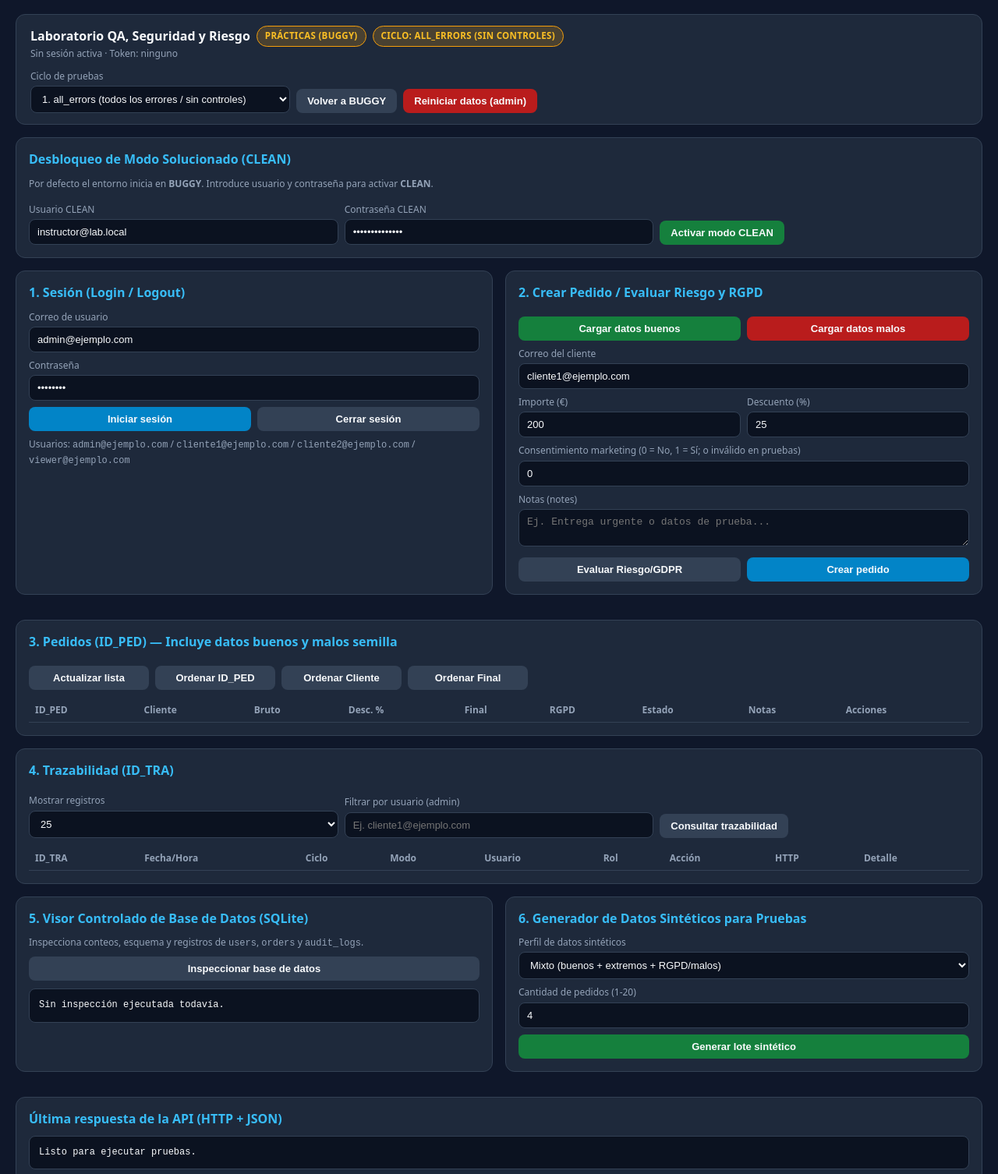
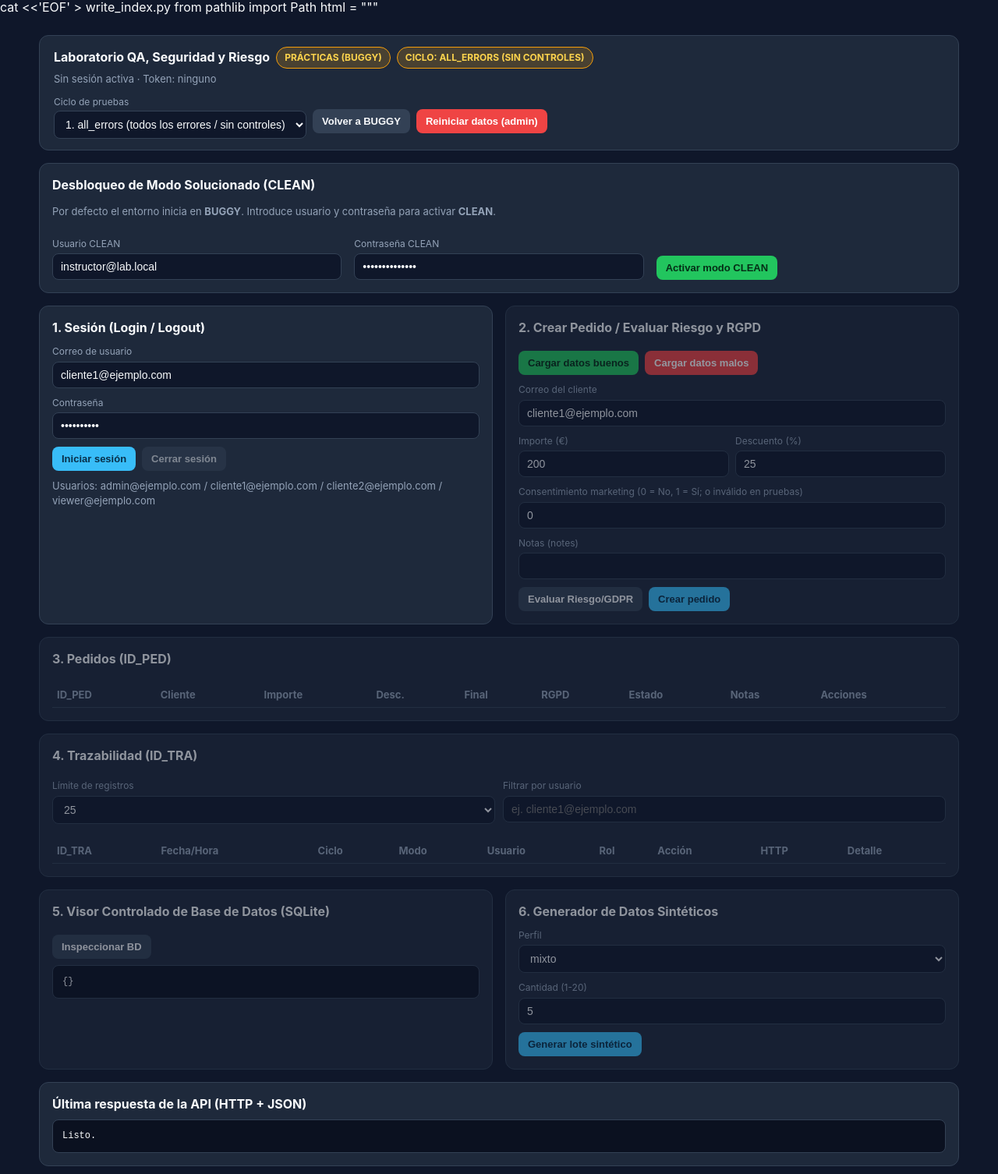
Before and after one commit to jggv2000/lab-qa-risk, a plain HTML site: page backend-python/static/index.html in a window 1280 px wide. Shown: the part 2-1508 px from the top of the page at 78% size. Drawn offline with Linux system fonts and the light colour scheme.

Commit message:
Update index.html

```diff
--- a/backend-python/static/index.html
+++ b/backend-python/static/index.html
@@ -1,85 +1,184 @@
-<!DOCTYPE html>
+cat <<'EOF' > write_index.py
+from pathlib import Path
+
+html = """<!doctype html>
 <html lang="es">
 <head>
-  <meta charset="UTF-8" />
-  <meta name="viewport" content="width=device-width, initial-scale=1.0" />
-  <title>Laboratorio QA, Seguridad y Riesgo — 3 Ciclos / Visor BD / Sintéticos</title>
+  <meta charset="utf-8" />
+  <meta name="viewport" content="width=device-width, initial-scale=1" />
+  <title>Laboratorio QA, Seguridad y Riesgo</title>
   <style>
     :root {
-      --bg: #0f172a; --card: #1e293b; --card-2: #0b1220;
-      --text: #f8fafc; --muted: #94a3b8; --border: #334155;
+      --bg: #0f172a;
+      --card: #1e293b;
+      --muted: #94a3b8;
+      --text: #f8fafc;
       --accent: #38bdf8;
+      --ok: #22c55e;
+      --warn: #f59e0b;
+      --err: #ef4444;
+      --border: #334155;
     }
-    * { box-sizing: border-box; }
     body {
-      margin: 0; font-family: system-ui, -apple-system, Segoe UI, Roboto, sans-serif;
-      background: var(--bg); color: var(--text); padding: 20px; line-height: 1.45;
+      margin: 0;
+      font-family: Inter, system-ui, -apple-system, sans-serif;
+      background: var(--bg);
+      color: var(--text);
+      line-height: 1.45;
     }
-    .container { max-width: 1260px; margin: 0 auto; }
-    .topbar {
-      display: flex; flex-wrap: wrap; justify-content: space-between; align-items: center;
-      gap: 12px; background: var(--card); border: 1px solid var(--border);
-      border-radius: 12px; padding: 14px 18px; margin-bottom: 16px;
+    .wrap {
+      max-width: 1180px;
+      margin: 24px auto;
+      padding: 0 16px 48px;
+    }
+    .top-bar {
+      display: flex;
+      flex-wrap: wrap;
+      justify-content: space-between;
+      align-items: center;
+      gap: 12px;
+      background: var(--card);
+      border: 1px solid var(--border);
+      border-radius: 12px;
+      padding: 14px 18px;
+      margin-bottom: 16px;
     }
     .badge {
-      display: inline-block; padding: 4px 10px; border-radius: 999px;
-      font-weight: 700; font-size: 11.5px; letter-spacing: 0.3px;
+      display: inline-block;
+      padding: 4px 10px;
+      border-radius: 999px;
+      font-size: 12px;
+      font-weight: 700;
     }
-    .badge-buggy { background: rgba(245, 158, 11, 0.2); color: #fbbf24; border: 1px solid #f59e0b; }
-    .badge-clean { background: rgba(34, 197, 94, 0.2); color: #4ade80; border: 1px solid #22c55e; }
-    .grid-2 { display: grid; grid-template-columns: repeat(auto-fit, minmax(360px, 1fr)); gap: 16px; margin-bottom: 16px; }
+    .badge-buggy {
+      background: rgba(245, 158, 11, 0.2);
+      color: #fcd34d;
+      border: 1px solid var(--warn);
+    }
+    .badge-clean {
+      background: rgba(34, 197, 94, 0.2);
+      color: #86efac;
+      border: 1px solid var(--ok);
+    }
+    .grid {
+      display: grid;
+      grid-template-columns: repeat(auto-fit, minmax(340px, 1fr));
+      gap: 16px;
+      margin-bottom: 16px;
+    }
     .card {
-      background: var(--card); border: 1px solid var(--border);
-      border-radius: 12px; padding: 16px; margin-bottom: 16px;
+      background: var(--card);
+      border: 1px solid var(--border);
+      border-radius: 12px;
+      padding: 16px;
     }
-    .locked { opacity: 0.45; pointer-events: none; filter: grayscale(0.5); }
-    h2 { margin: 0 0 10px 0; font-size: 16px; color: var(--accent); }
-    label { display: block; font-size: 12px; color: var(--muted); margin-top: 8px; margin-bottom: 4px; }
-    input, select, textarea, button {
-      width: 100%; padding: 8px 10px; border-radius: 8px;
-      border: 1px solid var(--border); background: var(--card-2); color: var(--text); font-size: 13px;
+    .card h2, .card h3 {
+      margin: 0 0 8px;
+      font-size: 16px;
     }
-    button { cursor: pointer; font-weight: 600; background: #0284c7; border: none; margin-top: 8px; }
-    button:hover { background: #0369a1; }
-    button.secondary { background: #334155; }
-    button.secondary:hover { background: #475569; }
-    button.danger { background: #b91c1c; }
-    button.danger:hover { background: #991b1b; }
-    button.ok { background: #15803d; }
-    button.ok:hover { background: #166534; }
-    .row-btns { display: flex; gap: 8px; flex-wrap: wrap; }
-    .row-btns button, .row-btns > div { flex: 1; min-width: 110px; }
-    table { width: 100%; border-collapse: collapse; margin-top: 10px; font-size: 12px; }
-    th, td { border-bottom: 1px solid var(--border); padding: 7px 8px; text-align: left; }
-    th { color: var(--muted); cursor: pointer; user-select: none; }
+    .muted {
+      color: var(--muted);
+      font-size: 13px;
+    }
+    label {
+      display: block;
+      font-size: 12px;
+      color: var(--muted);
+      margin-top: 10px;
+      margin-bottom: 4px;
+    }
+    input, select, textarea {
+      width: 100%;
+      box-sizing: border-box;
+      background: #0f172a;
+      color: var(--text);
+      border: 1px solid var(--border);
+      border-radius: 8px;
+      padding: 8px 10px;
+      font-size: 14px;
+    }
+    button {
+      margin-top: 10px;
+      background: var(--accent);
+      color: #082f49;
+      border: none;
+      border-radius: 8px;
+      padding: 8px 12px;
+      font-weight: 700;
+      cursor: pointer;
+      font-size: 13px;
+    }
+    button.secondary {
+      background: #334155;
+      color: var(--text);
+    }
+    button.ok {
+      background: var(--ok);
+      color: #052e16;
+    }
+    button.danger {
+      background: var(--err);
+      color: #fff;
+    }
+    button:disabled {
+      opacity: 0.45;
+      cursor: not-allowed;
+    }
+    .row-btns {
+      display: flex;
+      flex-wrap: wrap;
+      gap: 8px;
+    }
+    table {
+      width: 100%;
+      border-collapse: collapse;
+      margin-top: 10px;
+      font-size: 13px;
+    }
+    th, td {
+      border-bottom: 1px solid var(--border);
+      padding: 8px 6px;
+      text-align: left;
+      vertical-align: top;
+    }
+    th {
+      color: var(--muted);
+      cursor: pointer;
+      user-select: none;
+    }
     pre {
-      background: var(--card-2); border: 1px solid var(--border); border-radius: 8px;
-      padding: 12px; overflow-x: auto; font-size: 12px; max-height: 280px; margin: 0;
+      background: #0b1120;
+      border: 1px solid var(--border);
+      border-radius: 8px;
+      padding: 12px;
+      overflow: auto;
+      max-height: 280px;
+      font-size: 12px;
+      margin: 8px 0 0;
     }
-    .small { font-size: 12px; color: var(--muted); }
-    .inline-bar { display: flex; gap: 8px; flex-wrap: wrap; align-items: end; margin-top: 8px; }
-    .inline-bar > div { flex: 1; min-width: 145px; }
-    .inline-bar button { width: auto; padding: 8px 14px; }
+    .locked {
+      opacity: 0.55;
+    }
   </style>
 </head>
 <body>
-<div class="container">
-  <div class="topbar">
+  <div class="wrap">
+    <div class="top-bar">
       <div>
-      <div style="display:flex; align-items:center; gap:8px; flex-wrap:wrap;">
+        <div style="display:flex;align-items:center;gap:8px;flex-wrap:wrap;">
           <strong>Laboratorio QA, Seguridad y Riesgo</strong>
           <span id="modeBadge" class="badge badge-buggy">PRÁCTICAS (BUGGY)</span>
           <span id="cycleBadge" class="badge badge-buggy">CICLO: ALL_ERRORS (SIN CONTROLES)</span>
         </div>
-      <div class="small" id="sessionInfo">Sin sesión activa · Token: ninguno</div>
+        <div id="sessionInfo" class="muted" style="margin-top:4px;">Sin sesión activa · Token: ninguno</div>
       </div>
-    <div class="inline-bar" style="margin-top:0; max-width:650px;">
-      <div style="min-width:230px;">
-        <label for="cycleSelect" style="margin-top:0;">Ciclo de pruebas</label>
-        <select id="cycleSelect" onchange="changeCycle()">
+      <div class="row-btns" style="align-items:center;">
+        <div>
+          <label for="cycleSelect" style="margin:0 0 2px;">Ciclo de pruebas</label>
+          <select id="cycleSelect" onchange="changeCycle()" style="width:auto;">
             <option value="all_errors">1. all_errors (todos los errores / sin controles)</option>
-          <option value="half_errors">2. half_errors (mitad de fallos / controles parciales)</option>
-          <option value="all_clean">3. all_clean (todo bien / con controles)</option>
+            <option value="half_errors">2. half_errors (controles parciales)</option>
+            <option value="all_clean">3. all_clean (con controles)</option>
           </select>
         </div>
         <button class="secondary" onclick="switchToBuggy()">Volver a BUGGY</button>
@@ -87,100 +186,96 @@
       </div>
     </div>
 
-  <div class="card">
+    <div class="card" style="margin-bottom:16px;">
       <h2>Desbloqueo de Modo Solucionado (CLEAN)</h2>
-    <div class="small">Por defecto el entorno inicia en <strong>BUGGY</strong>. Introduce usuario y contraseña para activar <strong>CLEAN</strong>.</div>
-    <div class="inline-bar">
+      <p class="muted">Por defecto el entorno inicia en <strong>BUGGY</strong>. Introduce usuario y contraseña para activar <strong>CLEAN</strong>.</p>
+      <div class="grid" style="margin-bottom:0;">
         <div>
           <label for="cleanUser">Usuario CLEAN</label>
-        <input id="cleanUser" value="instructor@lab.local" />
+          <input id="cleanUser" type="text" value="instructor@lab.local" />
         </div>
         <div>
           <label for="cleanPass">Contraseña CLEAN</label>
           <input id="cleanPass" type="password" value="CleanMode2026!" />
         </div>
-      <div>
+        <div style="display:flex;align-items:flex-end;">
           <button class="ok" onclick="unlockClean()">Activar modo CLEAN</button>
         </div>
       </div>
     </div>
 
-  <div class="grid-2">
+    <div class="grid">
       <div class="card">
-      <h2>1. Sesión (Login / Logout)</h2>
+        <h3>1. Sesión (Login / Logout)</h3>
         <label for="loginEmail">Correo de usuario</label>
-      <input id="loginEmail" value="admin@ejemplo.com" />
+        <input id="loginEmail" type="email" value="cliente1@ejemplo.com" />
         <label for="loginPass">Contraseña</label>
-      <input id="loginPass" type="password" value="admin123" />
+        <input id="loginPass" type="password" value="cliente123" />
         <div class="row-btns">
           <button onclick="doLogin()">Iniciar sesión</button>
           <button id="btnLogout" class="secondary" onclick="doLogout()" disabled>Cerrar sesión</button>
         </div>
-      <div class="small" style="margin-top:8px;">
-        Usuarios: <code>admin@ejemplo.com</code> / <code>cliente1@ejemplo.com</code> / <code>cliente2@ejemplo.com</code> / <code>viewer@ejemplo.com</code>
-      </div>
+        <p class="muted" style="margin-top:10px;">
+          Usuarios: admin@ejemplo.com / cliente1@ejemplo.com / cliente2@ejemplo.com / viewer@ejemplo.com
+        </p>
       </div>
 
-    <div class="card" id="secCreate">
-      <h2>2. Crear Pedido / Evaluar Riesgo y RGPD</h2>
-      <div class="row-btns" style="margin-bottom:6px;">
-        <button type="button" class="ok" onclick="fillGoodData()">Cargar datos buenos</button>
-        <button type="button" class="danger" onclick="fillBadData()">Cargar datos malos</button>
+      <div id="secCreate" class="card locked">
+        <h3>2. Crear Pedido / Evaluar Riesgo y RGPD</h3>
+        <div class="row-btns">
+          <button class="ok" onclick="fillGoodData()">Cargar datos buenos</button>
+          <button class="danger" onclick="fillBadData()">Cargar datos malos</button>
         </div>
         <label for="custEmail">Correo del cliente</label>
         <input id="custEmail" type="text" value="cliente1@ejemplo.com" />
-      <div class="row-btns">
+        <div class="grid" style="grid-template-columns:1fr 1fr;gap:8px;margin:0;">
           <div>
             <label for="amount">Importe (€)</label>
             <input id="amount" type="number" step="0.01" value="200" />
           </div>
           <div>
             <label for="discount">Descuento (%)</label>
-          <input id="discount" type="number" step="0.1" value="25" />
+            <input id="discount" type="number" step="0.01" value="25" />
           </div>
         </div>
         <label for="consent">Consentimiento marketing (0 = No, 1 = Sí; o inválido en pruebas)</label>
-      <input id="consent" type="number" step="1" value="0" />
+        <input id="consent" type="text" value="0" />
         <label for="notes">Notas (notes)</label>
-      <textarea id="notes" rows="2" placeholder="Ej. Entrega urgente o datos de prueba..."></textarea>
+        <input id="notes" type="text" value="" />
         <div class="row-btns">
-        <button type="button" class="secondary" onclick="checkRisk()">Evaluar Riesgo/GDPR</button>
-        <button type="button" onclick="createOrder()">Crear pedido</button>
+          <button class="secondary" onclick="checkRisk()">Evaluar Riesgo/GDPR</button>
+          <button onclick="createOrder()">Crear pedido</button>
         </div>
       </div>
     </div>
 
-  <div class="card" id="secOrders">
-    <h2>3. Pedidos (ID_PED) — Incluye datos buenos y malos semilla</h2>
-    <div class="row-btns" style="max-width:640px;">
-      <button class="secondary" onclick="loadOrders()">Actualizar lista</button>
-      <button class="secondary" onclick="sortOrders('id')">Ordenar ID_PED</button>
-      <button class="secondary" onclick="sortOrders('customer_email')">Ordenar Cliente</button>
-      <button class="secondary" onclick="sortOrders('final_amount')">Ordenar Final</button>
-    </div>
+    <div id="secOrders" class="card locked" style="margin-bottom:16px;">
+      <h3>3. Pedidos (ID_PED)</h3>
+      <div style="overflow-x:auto;">
         <table>
           <thead>
             <tr>
-          <th onclick="sortOrders('id')">ID_PED</th>
+              <th onclick="sortOrders('order_code')">ID_PED</th>
               <th onclick="sortOrders('customer_email')">Cliente</th>
-          <th>Bruto</th>
-          <th>Desc. %</th>
+              <th onclick="sortOrders('amount')">Importe</th>
+              <th onclick="sortOrders('discount_pct')">Desc.</th>
               <th onclick="sortOrders('final_amount')">Final</th>
-          <th>RGPD</th>
-          <th>Estado</th>
-          <th>Notas</th>
+              <th onclick="sortOrders('marketing_consent')">RGPD</th>
+              <th onclick="sortOrders('status')">Estado</th>
+              <th onclick="sortOrders('notes')">Notas</th>
               <th>Acciones</th>
             </tr>
           </thead>
           <tbody id="ordersBody"></tbody>
         </table>
       </div>
+    </div>
 
-  <div class="card" id="secLogs">
-    <h2>4. Trazabilidad (ID_TRA)</h2>
-    <div class="inline-bar">
+    <div id="secLogs" class="card locked" style="margin-bottom:16px;">
+      <h3>4. Trazabilidad (ID_TRA)</h3>
+      <div class="grid" style="grid-template-columns:repeat(auto-fit,minmax(180px,1fr));gap:10px;margin-bottom:8px;">
         <div>
-        <label for="logLimit">Mostrar registros</label>
+          <label for="logLimit">Límite de registros</label>
           <select id="logLimit" onchange="loadLogs()">
             <option value="25">25</option>
             <option value="50">50</option>
@@ -188,57 +283,55 @@
           </select>
         </div>
         <div>
-        <label for="actorFilter">Filtrar por usuario (admin)</label>
-        <input id="actorFilter" placeholder="Ej. cliente1@ejemplo.com" />
-      </div>
-      <div>
-        <button class="secondary" onclick="loadLogs()">Consultar trazabilidad</button>
+          <label for="actorFilter">Filtrar por usuario</label>
+          <input id="actorFilter" type="text" placeholder="ej. cliente1@ejemplo.com" oninput="loadLogs()" />
         </div>
       </div>
+      <div style="overflow-x:auto;">
         <table>
           <thead>
             <tr>
-          <th onclick="sortLogs('id')">ID_TRA</th>
-          <th>Fecha/Hora</th>
-          <th>Ciclo</th>
-          <th>Modo</th>
-          <th>Usuario</th>
-          <th>Rol</th>
-          <th>Acción</th>
-          <th>HTTP</th>
-          <th>Detalle</th>
+              <th onclick="sortLogs('trace_code')">ID_TRA</th>
+              <th onclick="sortLogs('created_at')">Fecha/Hora</th>
+              <th onclick="sortLogs('test_cycle')">Ciclo</th>
+              <th onclick="sortLogs('lab_mode')">Modo</th>
+              <th onclick="sortLogs('actor_email')">Usuario</th>
+              <th onclick="sortLogs('role')">Rol</th>
+              <th onclick="sortLogs('action')">Acción</th>
+              <th onclick="sortLogs('status_code')">HTTP</th>
+              <th onclick="sortLogs('detail')">Detalle</th>
             </tr>
           </thead>
           <tbody id="logsBody"></tbody>
         </table>
       </div>
-
-  <div class="grid-2">
-    <div class="card" id="secDb">
-      <h2>5. Visor Controlado de Base de Datos (SQLite)</h2>
-      <div class="small">Inspecciona conteos, esquema y registros de <code>users</code>, <code>orders</code> y <code>audit_logs</code>.</div>
-      <button class="secondary" onclick="inspectDb()">Inspeccionar base de datos</button>
-      <pre id="dbOutput" style="margin-top:10px;">Sin inspección ejecutada todavía.</pre>
     </div>
 
-    <div class="card" id="secSynth">
-      <h2>6. Generador de Datos Sintéticos para Pruebas</h2>
-      <label for="synthProfile">Perfil de datos sintéticos</label>
+    <div class="grid">
+      <div id="secDb" class="card locked">
+        <h3>5. Visor Controlado de Base de Datos (SQLite)</h3>
+        <button class="secondary" onclick="inspectDb()">Inspeccionar BD</button>
+        <pre id="dbOutput">{}</pre>
+      </div>
+
+      <div id="secSynth" class="card locked">
+        <h3>6. Generador de Datos Sintéticos</h3>
+        <label for="synthProfile">Perfil</label>
         <select id="synthProfile">
-        <option value="mixto">Mixto (buenos + extremos + RGPD/malos)</option>
-        <option value="normal">Normales (buenos)</option>
-        <option value="extremos">Límite / Extremos (0%, 15%, 25%, 100%)</option>
-        <option value="rgpd">RGPD / Malos (consentimiento 0, PII, campos rotos)</option>
+          <option value="mixto">mixto</option>
+          <option value="normal">normal</option>
+          <option value="extremos">extremos</option>
+          <option value="rgpd">rgpd</option>
         </select>
-      <label for="synthCount">Cantidad de pedidos (1-20)</label>
-      <input id="synthCount" type="number" min="1" max="20" value="4" />
-      <button class="ok" onclick="generateSynthetic()">Generar lote sintético</button>
+        <label for="synthCount">Cantidad (1-20)</label>
+        <input id="synthCount" type="number" min="1" max="20" value="5" />
+        <button onclick="generateSynthetic()">Generar lote sintético</button>
       </div>
     </div>
 
     <div class="card">
-    <h2>Última respuesta de la API (HTTP + JSON)</h2>
-    <pre id="apiOutput">Listo para ejecutar pruebas.</pre>
+      <h3>Última respuesta de la API (HTTP + JSON)</h3>
+      <pre id="apiOutput">Listo.</pre>
     </div>
   </div>
 
@@ -266,7 +359,8 @@
     }
 
     function showApi(status, data) {
-    document.getElementById("apiOutput").textContent = "HTTP " + status + "\n" + JSON.stringify(data, null, 2);
+      document.getElementById("apiOutput").textContent =
+        "HTTP " + status + "\\n" + JSON.stringify(data, null, 2);
     }
 
     function syncCycleBadge() {
@@ -300,6 +394,7 @@
       document.getElementById("btnLogout").disabled = !logged;
       ["secCreate", "secOrders", "secLogs", "secDb", "secSynth"].forEach((id) => {
         const el = document.getElementById(id);
+        if (!el) return;
         if (logged) el.classList.remove("locked");
         else el.classList.add("locked");
       });
@@ -406,7 +501,7 @@
       document.getElementById("amount").value = "-120";
       document.getElementById("discount").value = "140";
       document.getElementById("consent").value = "9";
-    document.getElementById("notes").value = "Llamar al 600123456, DNI 12345678A <script>alert(1)</script>";
+      document.getElementById("notes").value = "Llamar al 600123456, DNI 12345678A <" + "script>alert(1)</" + "script>";
     }
 
     function orderPayload() {
@@ -464,13 +559,11 @@
           "<td>" + escapeHtml(rgpdLabel) + "</td>" +
           "<td>" + escapeHtml(o.status) + "</td>" +
           "<td>" + escapeHtml(o.notes || "") + "</td>" +
-        "<td>" +
-        "<div class='row-btns' style='margin:0;'>" +
-        "<button class='ok' style='margin:0;padding:4px 8px;' onclick=\"setStatus(" + o.id + ", 'approved')\">Aprobar</button>" +
-        "<button class='secondary' style='margin:0;padding:4px 8px;' onclick=\"setStatus(" + o.id + ", 'cancelled')\">Cancelar</button>" +
-        "<button class='danger' style='margin:0;padding:4px 8px;' onclick=\"delOrder(" + o.id + ")\">Borrar</button>" +
-        "</div>" +
-        "</td>" +
+          "<td><div class='row-btns' style='margin:0;'>" +
+          "<button class='ok' style='margin:0;padding:4px 8px;' onclick=\\"setStatus(" + o.id + ", 'approved')\\">Aprobar</button>" +
+          "<button class='secondary' style='margin:0;padding:4px 8px;' onclick=\\"setStatus(" + o.id + ", 'cancelled')\\">Cancelar</button>" +
+          "<button class='danger' style='margin:0;padding:4px 8px;' onclick=\\"delOrder(" + o.id + ")\\">Borrar</button>" +
+          "</div></td>" +
           "</tr>"
         );
       }).join("");
@@ -555,3 +648,41 @@
         return logSortAsc
           ? String(a[field]).localeCompare(String(b[field]))
           : String(b[field]).localeCompare(String(a[field]));
+      });
+      renderLogs();
+    }
+
+    async function inspectDb() {
+      const res = await fetch("/db/inspect?sample_limit=8", { headers: headers() });
+      const data = await res.json();
+      showApi(res.status, data);
+      document.getElementById("dbOutput").textContent = JSON.stringify(data, null, 2);
+      await loadLogs();
+    }
+
+    async function generateSynthetic() {
+      const profile = document.getElementById("synthProfile").value;
+      const count = parseInt(document.getElementById("synthCount").value, 10);
+      const res = await fetch("/test-data/generate", {
+        method: "POST",
+        headers: headers(),
+        body: JSON.stringify({ profile, count }),
+      });
+      const data = await res.json();
+      showApi(res.status, data);
+      if (res.ok) {
+        await loadOrders();
+        await loadLogs();
+      }
+    }
+
+    syncUiState();
+  </script>
+</body>
+</html>
+"""
+
+Path("static/index.html").write_text(html, encoding="utf-8")
+print("Escrito static/index.html completo correctamente.")
+EOF
+python3 write_index.py
```
Lines whose indentation alone changed are shown as unchanged.
